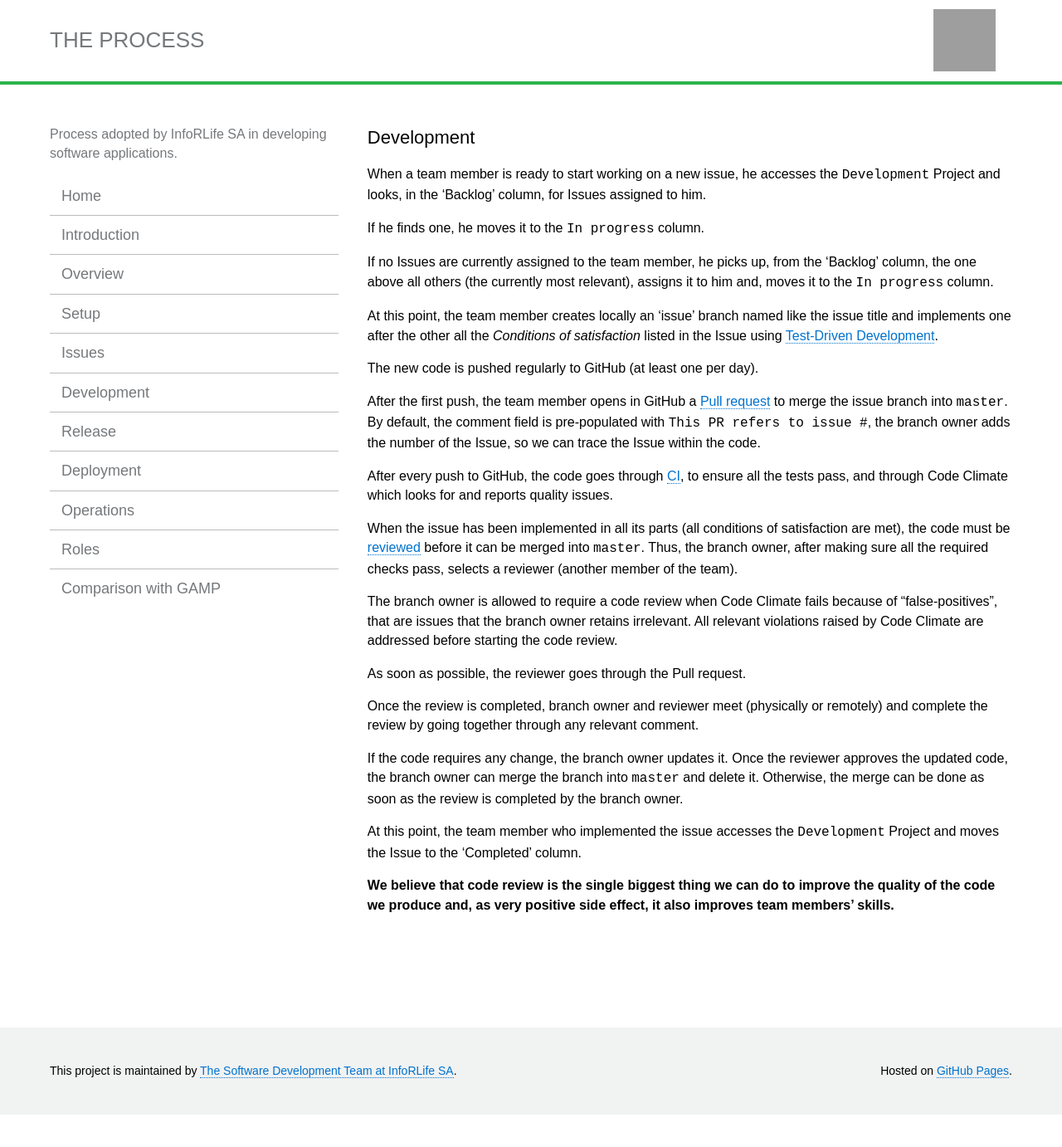
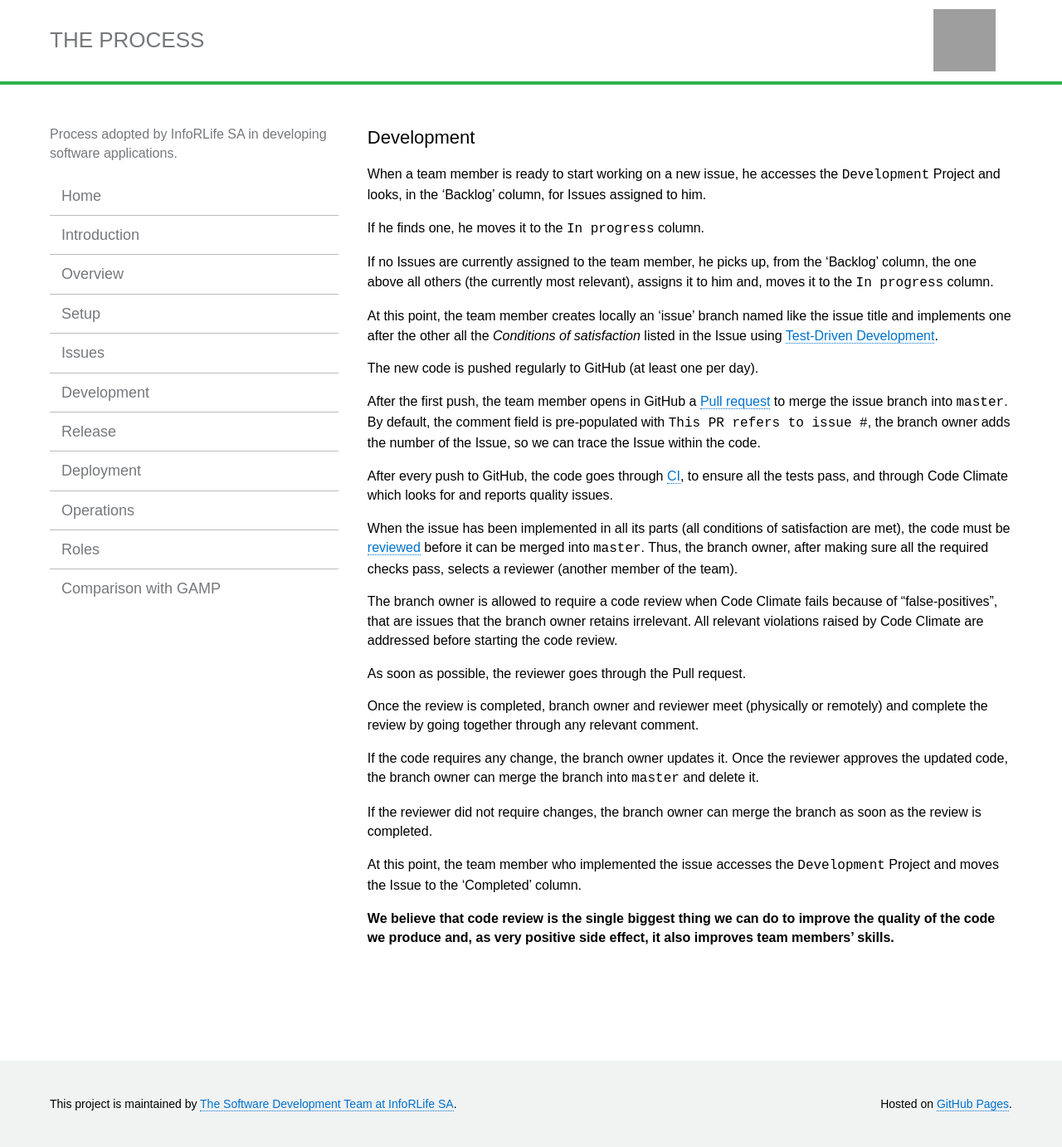
Before and after one commit to inforlife/process, a Jekyll site: the page built from development.md, in a window 1280 px wide. Shown: the whole page at 83% size. Built offline with Jekyll 4.4.1, drawn with Linux system fonts in a browser that asks for light colours; before the commit the page ends 1343 px from its top, so only the background shows below that; grey boxes are pictures that could not be loaded.

Commit message:
update wording

```diff
--- a/development.md
+++ b/development.md
@@ -25,7 +25,9 @@ As soon as possible, the reviewer goes through the Pull request.
 
 Once the review is completed, branch owner and reviewer meet (physically or remotely) and complete the review by going together through any relevant comment.
 
-If the code requires any change, the branch owner updates it. Once the reviewer approves the updated code, the branch owner can merge the branch into `master` and delete it. Otherwise, the merge can be done as soon as the review is completed by the branch owner.
+If the code requires any change, the branch owner updates it. Once the reviewer approves the updated code, the branch owner can merge the branch into `master` and delete it.
+
+If the reviewer did not require changes, the branch owner can merge the branch as soon as the review is completed.
 
 At this point, the team member who implemented the issue accesses the `Development` Project and moves the Issue to the 'Completed' column.
 
```
